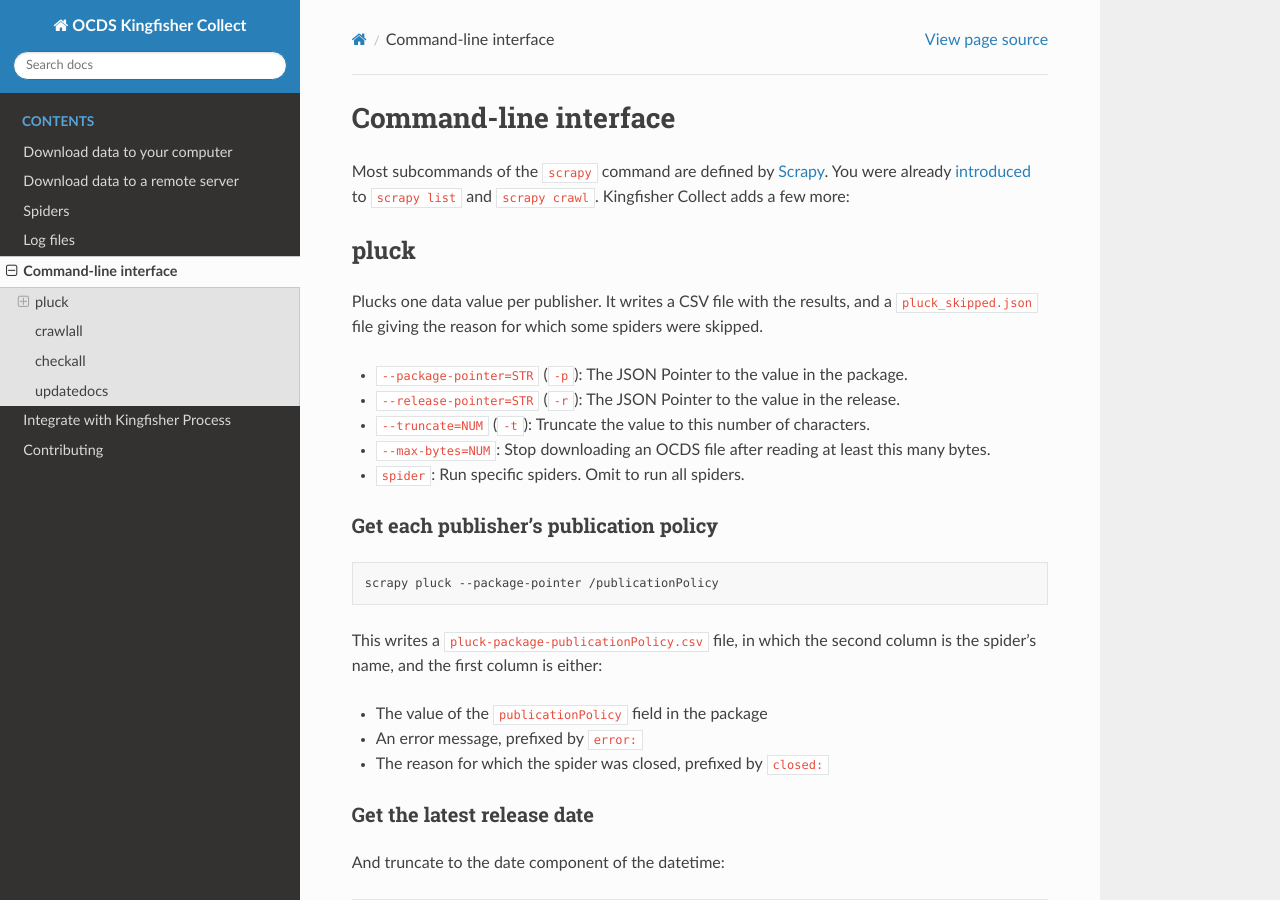
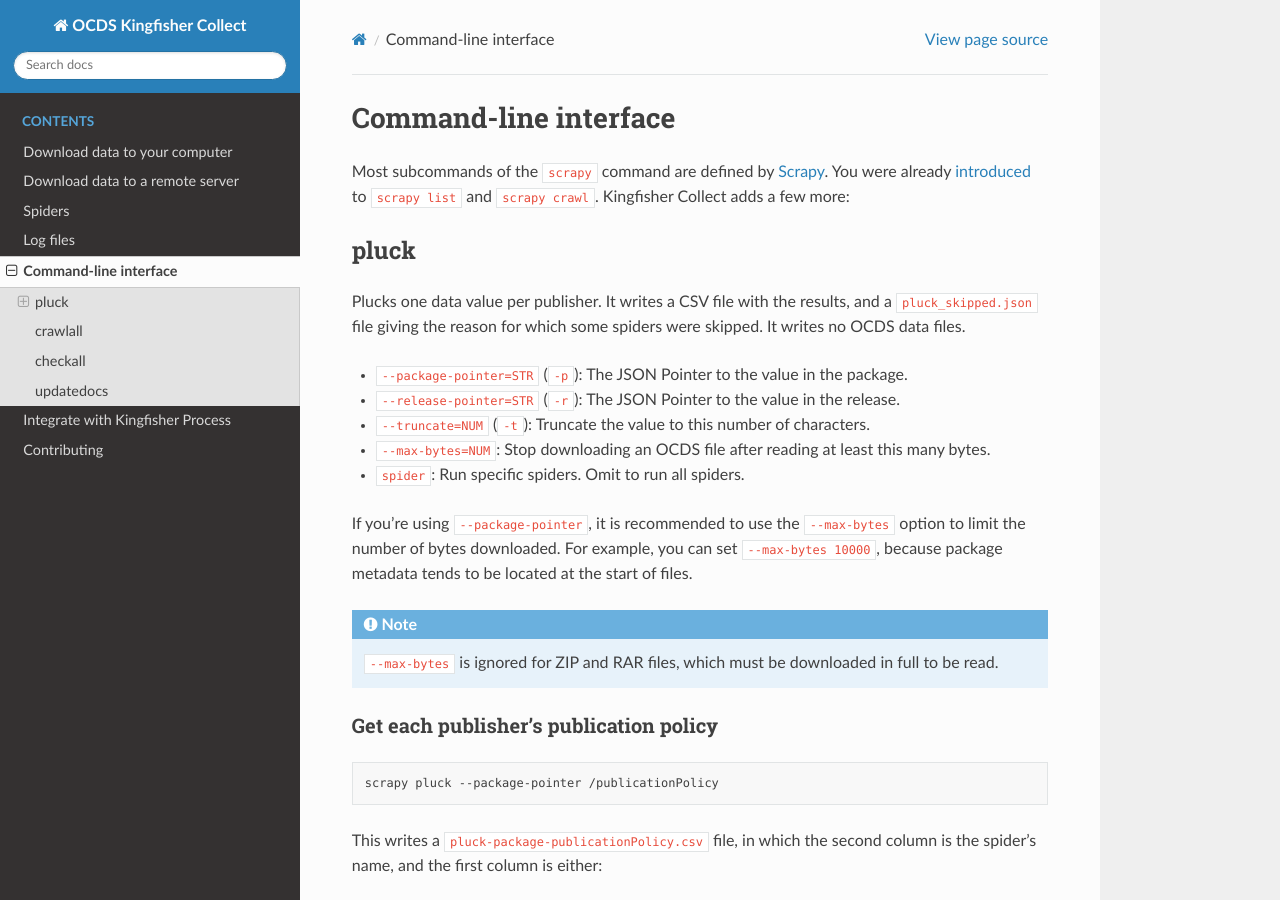
Before and after one commit to open-contracting/kingfisher-collect, a Sphinx documentation site: the page built from docs/cli.rst, in a window 1280 px wide and 900 px high. Built offline with Sphinx 7.4.7 and the Read the Docs theme 2.0.0, drawn with Linux system fonts in a browser that asks for light colours.

Commit message:
docs: Clarify that pluck writes no OCDS data files. Recommend using --max-bytes with --package-pointer.

```diff
--- a/docs/cli.rst
+++ b/docs/cli.rst
@@ -8,13 +8,19 @@ Most subcommands of the ``scrapy`` command are defined by `Scrapy <https://docs.
 pluck
 -----
 
-Plucks one data value per publisher. It writes a CSV file with the results, and a ``pluck_skipped.json`` file giving the reason for which some spiders were skipped.
+Plucks one data value per publisher. It writes a CSV file with the results, and a ``pluck_skipped.json`` file giving the reason for which some spiders were skipped. It writes no OCDS data files.
 
 -  ``--package-pointer=STR`` (``-p``): The JSON Pointer to the value in the package.
 -  ``--release-pointer=STR`` (``-r``): The JSON Pointer to the value in the release.
 -  ``--truncate=NUM`` (``-t``): Truncate the value to this number of characters.
 -  ``--max-bytes=NUM``: Stop downloading an OCDS file after reading at least this many bytes.
 -  ``spider``: Run specific spiders. Omit to run all spiders.
+
+If you're using ``--package-pointer``, it is recommended to use the ``--max-bytes`` option to limit the number of bytes downloaded. For example, you can set ``--max-bytes 10000``, because package metadata tends to be located at the start of files.
+
+.. note::
+
+   ``--max-bytes`` is ignored for ZIP and RAR files, which must be downloaded in full to be read.
 
 Get each publisher's publication policy
 ~~~~~~~~~~~~~~~~~~~~~~~~~~~~~~~~~~~~~~~
```
